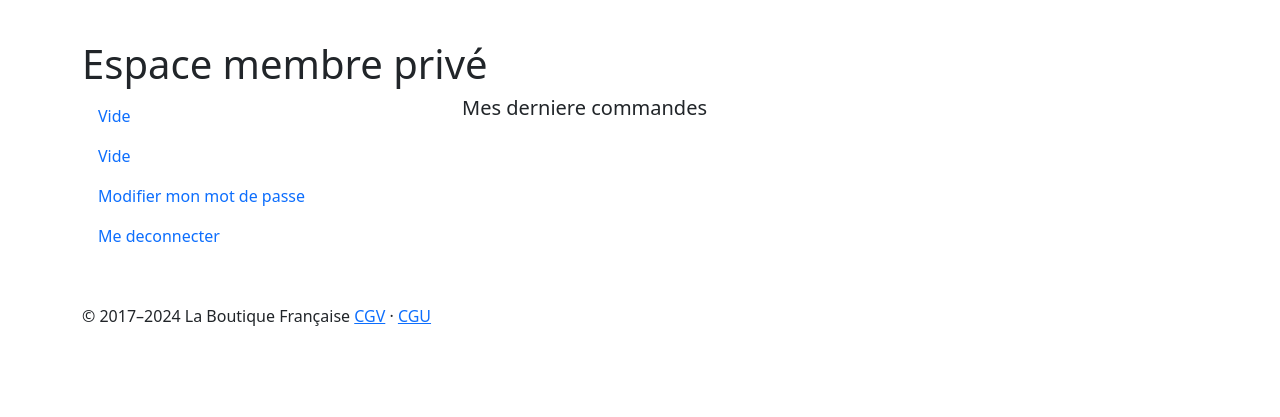
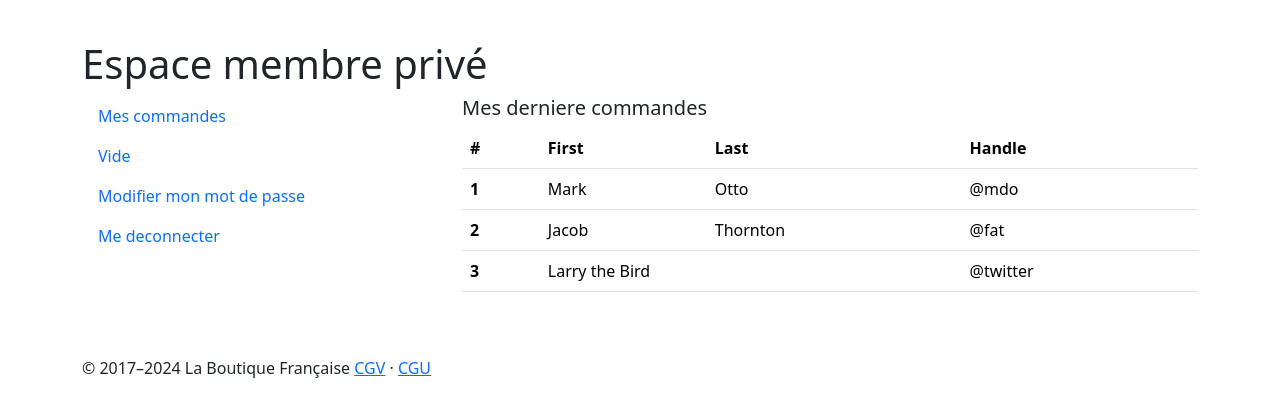
Before and after one commit to TODOROVIon/VP_real, a Symfony app: template templates/account/index.html.twig in a window 1280 px wide. Shown: the part 56-473 px from the top of the page. Run offline with Twig, Linux system fonts and the light colour scheme; the template is opened without the code that fills it, so the values that code supplies are empty; some libraries are stand-ins or nearby versions.

Commit message:
quelques modification pour espace personnel

```diff
--- a/src/Controller/AccountController.php
+++ b/src/Controller/AccountController.php
@@ -36,6 +36,7 @@ class AccountController extends AbstractController
 
         if ($form->isSubmitted() && $form->isValid()){
             // dd($form);
+
             $entityManager->flush();        // avec variable $entityManager->flush, on envoi notre information dans la BDD
             $this->addFlash(
                 'success',
--- a/templates/account/_menu.html.twig
+++ b/templates/account/_menu.html.twig
@@ -1,6 +1,6 @@
 <ul class="nav flex-column">
   <li class="nav-item">
-    <a class="nav-link" href="#">Vide</a>
+    <a class="nav-link" href="{{ path('app_account') }}">Mes commandes</a>
   </li>
   <li class="nav-item">
     <a class="nav-link" href="#">Vide</a>
--- a/templates/account/index.html.twig
+++ b/templates/account/index.html.twig
@@ -12,6 +12,35 @@
             </div>
             <div class="col-md-8">
                 <h5>Mes derniere commandes</h5>
+                <table class="table">
+                    <thead>
+                        <tr>
+                        <th scope="col">#</th>
+                        <th scope="col">First</th>
+                        <th scope="col">Last</th>
+                        <th scope="col">Handle</th>
+                        </tr>
+                    </thead>
+                    <tbody>
+                        <tr>
+                        <th scope="row">1</th>
+                        <td>Mark</td>
+                        <td>Otto</td>
+                        <td>@mdo</td>
+                        </tr>
+                        <tr>
+                        <th scope="row">2</th>
+                        <td>Jacob</td>
+                        <td>Thornton</td>
+                        <td>@fat</td>
+                        </tr>
+                        <tr>
+                        <th scope="row">3</th>
+                        <td colspan="2">Larry the Bird</td>
+                        <td>@twitter</td>
+                        </tr>
+                    </tbody>
+                    </table>
             </div>
         </div>
 
```
